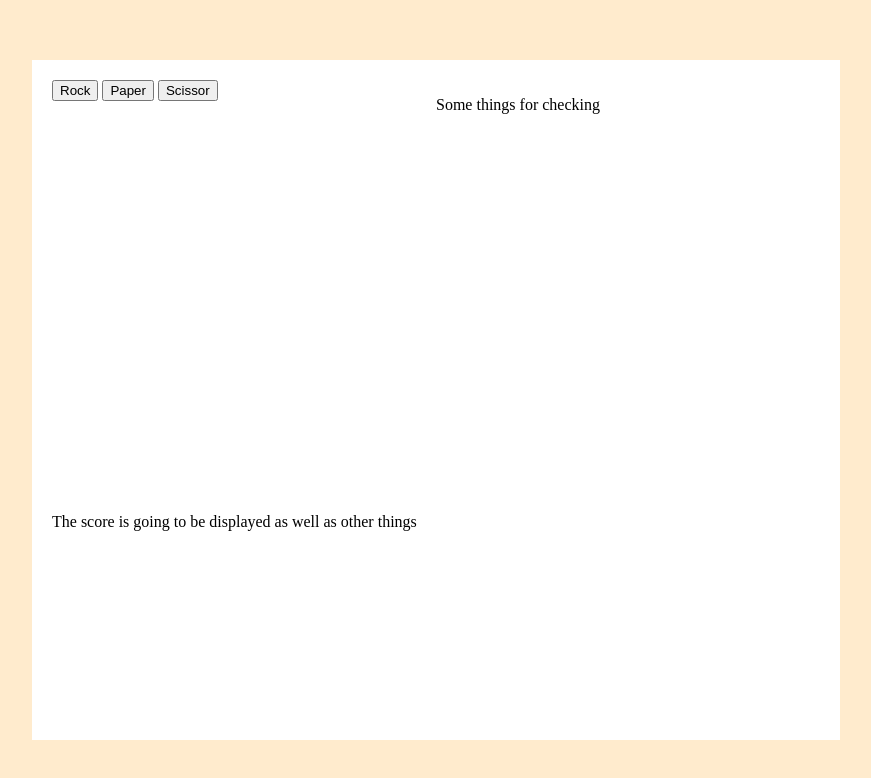
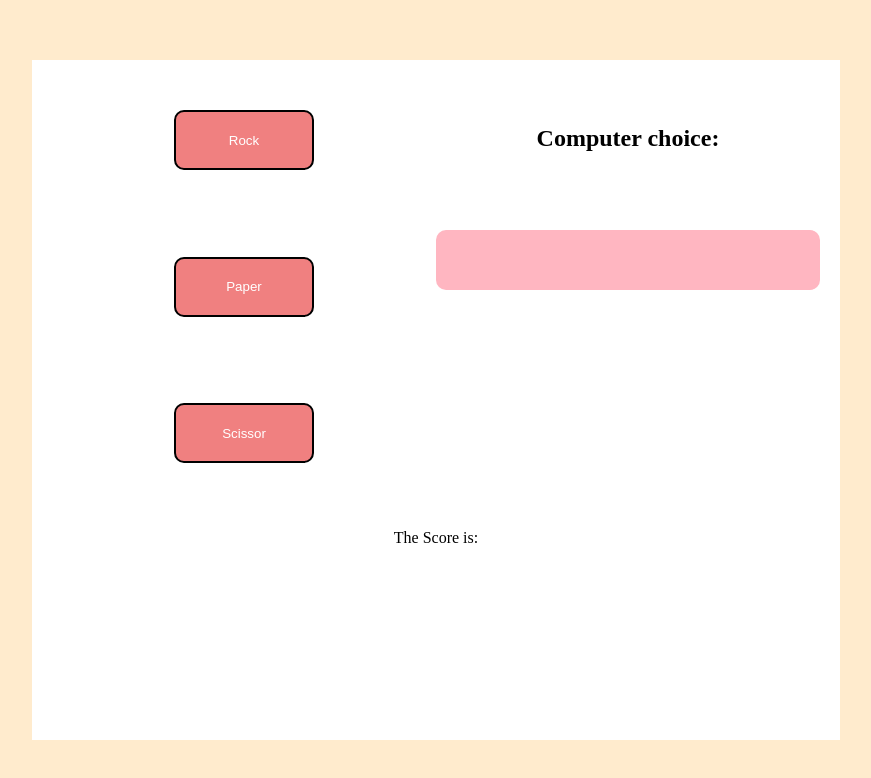
Before and after one commit to nemolab24/Rock-Odin, a plain HTML site: page index.html in a window 1280 px wide. Shown: the whole page, without its empty margins (204-1075 px from the left). Drawn offline with Linux system fonts and the light colour scheme.

Commit message:
These files are the starting point user interface. javaScript enhancements have yet to be made.

```diff
--- a/index.html
+++ b/index.html
@@ -16,11 +16,16 @@
           <button id="Scissor">Scissor</button>
         </div>
         <div class="computerSide">
-          <p>Some things for checking</p>
+          <h2>Computer choice:</h2>
+          <div class="computerChoice"></div>
         </div>
       </div>
-      <div id="score">
-        The score is going to be displayed as well as other things
+      <div id="scoreCard">
+        <div class="scoreContainer">
+          <p>The Score is:</p>
+          <div class="score"></div>
+        </div>
+        <div class="winner"></div>
       </div>
     </div>
   </body>
--- a/styles.css
+++ b/styles.css
@@ -20,10 +20,65 @@ body {
   display: flex;
 }
 
-#choices div {
+.playerSide,
+.computerSide {
+  flex: 1;
+  display: flex;
+}
+.playerSide {
+  flex-flow: column;
+  justify-content: space-between;
+  align-items: center;
+  padding: 30px 0;
+}
+
+.playerSide button {
+  width: 140px;
+  height: 60px;
+  border-radius: 10px;
+  background-color: lightcoral;
+  color: white;
+  border: 2px solid black;
+}
+
+.computerSide {
+  display: flex;
+  flex-flow: column nowrap;
+  margin-top: 15px;
+  padding: 30px 0;
+  gap: 78px;
+}
+
+.computerSide h2 {
+  margin: 0;
+  text-align: center;
+}
+
+.computerSide div {
+  height: 60px;
+  border-radius: 10px;
+}
+
+.computerChoice {
+  display: flex;
+  align-items: center;
+  justify-content: center;
+  background-color: lightpink;
+}
+#scoreCard {
+  flex: 1;
+  display: flex;
+  flex-flow: column nowrap;
+  align-items: center;
+}
+.score {
+  text-align: center;
+}
+.scoreContainer,
+.winner {
   flex: 1;
 }
 
-#score {
-  flex: 1;
+.winner {
+  font-weight: 600;
 }
```
